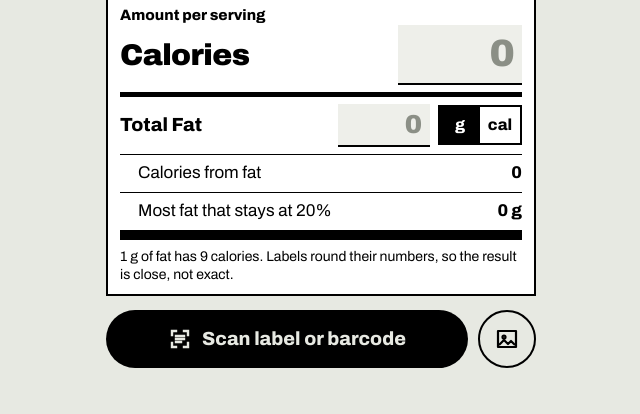
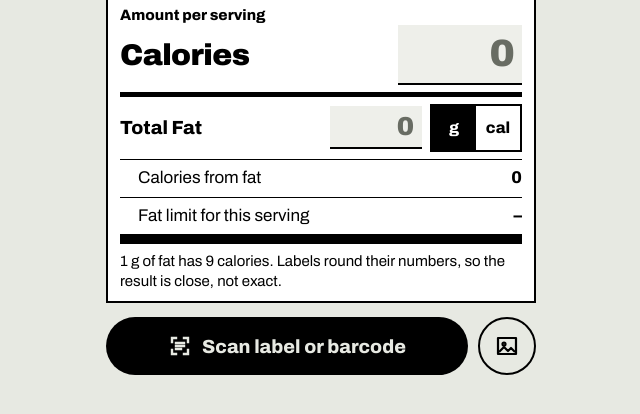
Before and after one commit to kblock-design/heart-health, a plain HTML site: page index.html in a window 1280 px wide. Shown: the part 184-598 px from the top of the page, without its empty margins (319-959 px from the left). Drawn offline with Linux system fonts and the light colour scheme.

Commit message:
Reword the fat limit row and fix what a UI audit turned up
The row now reads "Fat limit for this serving" and shows a dash until
calories are entered. Tap targets meet 44 points, the placeholder and
footnote are easier to read, the number keyboard has a Done key, the
page behind the camera is inert, and Reduce Motion stops animations.

Co-Authored-By: Claude Fable 5.2 <noreply@anthropic.com>

```diff
--- a/app.js
+++ b/app.js
@@ -38,7 +38,7 @@
     const fatCal = fat === null ? null : (fatUnit === 'g' ? fat * 9 : fat);
     els.convLabel.textContent = fatUnit === 'g' ? 'Calories from fat' : 'Fat in grams';
     els.conv.textContent = fat === null ? '0' : (fatUnit === 'g' ? fmt(fatCal) : fmt(fat / 9) + ' g');
-    els.maxFat.textContent = (cal === null ? '0' : fmt(cal * LIMIT / 100 / 9)) + ' g';
+    els.maxFat.textContent = cal === null ? '–' : fmt(cal * LIMIT / 100 / 9) + ' g';
 
     if (cal === null || fat === null) {
       const missing = cal === null && fat === null ? 'Scan a label or barcode, or type the calories and total fat.'
@@ -831,6 +831,7 @@
     els.camera.classList.remove('done', 'live', 'frozen', 'busy');
     els.shutter.disabled = false;
     els.camera.hidden = false;
+    $('main').inert = true; // keeps VoiceOver and the keyboard inside the camera
     document.body.classList.add('camera-open');
     els.theme.content = '#000000';
     els.video.play().catch(() => {});
@@ -845,6 +846,7 @@
     session++;
     stopStream();
     els.camera.hidden = true;
+    $('main').inert = false;
     document.body.classList.remove('camera-open');
     els.theme.content = pageColor();
     els.scanBtn.focus({ preventScroll: true });
@@ -888,6 +890,10 @@
   // ================= wiring =================
   els.cal.addEventListener('input', () => { els.cal.classList.remove('check'); calc(); });
   els.fat.addEventListener('input', () => { els.fat.classList.remove('check'); calc(); });
+  for (const box of [els.cal, els.fat]) {
+    box.addEventListener('focus', () => box.select()); // typing replaces a scanned number
+    box.addEventListener('keydown', (e) => { if (e.key === 'Enter') box.blur(); }); // "Done" puts the keyboard away
+  }
   els.unitG.addEventListener('click', () => setUnit('g'));
   els.unitCal.addEventListener('click', () => setUnit('cal'));
   els.scanBtn.addEventListener('click', openCamera);
--- a/index.html
+++ b/index.html
@@ -91,16 +91,16 @@
     color: var(--ink); background: var(--well); border: 0; border-bottom: 2px solid var(--ink); border-radius: 0;
   }
   .row.first input { font-size: 38px; width: 124px; letter-spacing: -.02em; }
-  .panel input::placeholder { color: #8b8f86; }
+  .panel input::placeholder { color: #686c63; }
 
   .unit { display: flex; border: 2px solid var(--ink); }
   .unit button {
-    font: inherit; font-weight: 800; font-size: 16px; min-width: 40px; padding: 7px 6px;
+    font: inherit; font-weight: 800; font-size: 16px; min-width: 44px; min-height: 44px; padding: 7px 6px;
     background: var(--paper); color: var(--ink); border: 0; border-radius: 0; cursor: pointer;
   }
   .unit button[aria-pressed="true"] { background: var(--ink); color: #fff; }
 
-  .note { margin: 0; padding-top: 8px; border-top: 10px solid var(--ink); font-size: 14px; line-height: 1.3; }
+  .note { margin: 0; padding-top: 8px; border-top: 10px solid var(--ink); font-size: 15px; line-height: 1.3; }
 
   /* ---------- controls outside the panel ---------- */
   .actions { display: flex; gap: 10px; margin-top: 14px; }
@@ -125,7 +125,7 @@
   .raw summary { cursor: pointer; padding: 8px 0; font-weight: 800; }
   .raw pre { margin: 0; padding: 10px; white-space: pre-wrap; font: inherit; font-size: 14px; border: 1px solid var(--on-shelf-soft); max-height: 40vh; overflow: auto; }
   .clear {
-    display: block; margin: 14px 0 0 auto; padding: 10px 2px; font: inherit; font-size: 16px; font-weight: 800;
+    display: block; margin: 14px 0 0 auto; padding: 10px 2px; min-height: 44px; font: inherit; font-size: 16px; font-weight: 800;
     background: none; border: 0; color: var(--on-shelf-soft); text-decoration: underline; text-underline-offset: 3px; cursor: pointer;
   }
   /* ---------- in-app camera ---------- */
@@ -193,11 +193,11 @@
 
   [hidden] { display: none !important; }
   .visually-hidden { position: absolute; width: 1px; height: 1px; overflow: hidden; clip-path: inset(50%); }
-  @media (prefers-reduced-motion: reduce) { * { transition: none !important; } }
+  @media (prefers-reduced-motion: reduce) { *, *::before { transition: none !important; animation: none !important; } }
 </style>
 </head>
 <body>
-<main>
+<main id="main">
   <section class="panel" id="panel">
     <div aria-live="polite">
       <h1 class="title" id="pct">Heart Health Calculator</h1>
@@ -208,12 +208,12 @@
     <p class="per">Amount per serving</p>
     <div class="row first">
       <label for="cal">Calories</label>
-      <input id="cal" type="text" inputmode="decimal" autocomplete="off" placeholder="0">
+      <input id="cal" type="text" inputmode="decimal" enterkeyhint="done" autocomplete="off" placeholder="0">
     </div>
     <div class="row heavy">
       <label for="fat">Total Fat</label>
       <span class="entry">
-        <input id="fat" type="text" inputmode="decimal" autocomplete="off" placeholder="0">
+        <input id="fat" type="text" inputmode="decimal" enterkeyhint="done" autocomplete="off" placeholder="0">
         <span class="unit" role="group" aria-label="Total fat is in">
           <button type="button" id="unitG" aria-pressed="true" aria-label="grams">g</button>
           <button type="button" id="unitCal" aria-pressed="false" aria-label="calories">cal</button>
@@ -221,7 +221,7 @@
       </span>
     </div>
     <div class="row sub"><span id="convLabel">Calories from fat</span><output id="conv">0</output></div>
-    <div class="row sub"><span>Most fat that stays at 20%</span><output id="maxFat">0 g</output></div>
+    <div class="row sub"><span>Fat limit for this serving</span><output id="maxFat">–</output></div>
     <p class="note">1 g of fat has 9 calories. Labels round their numbers, so the result is close, not exact.</p>
   </section>
 
```
